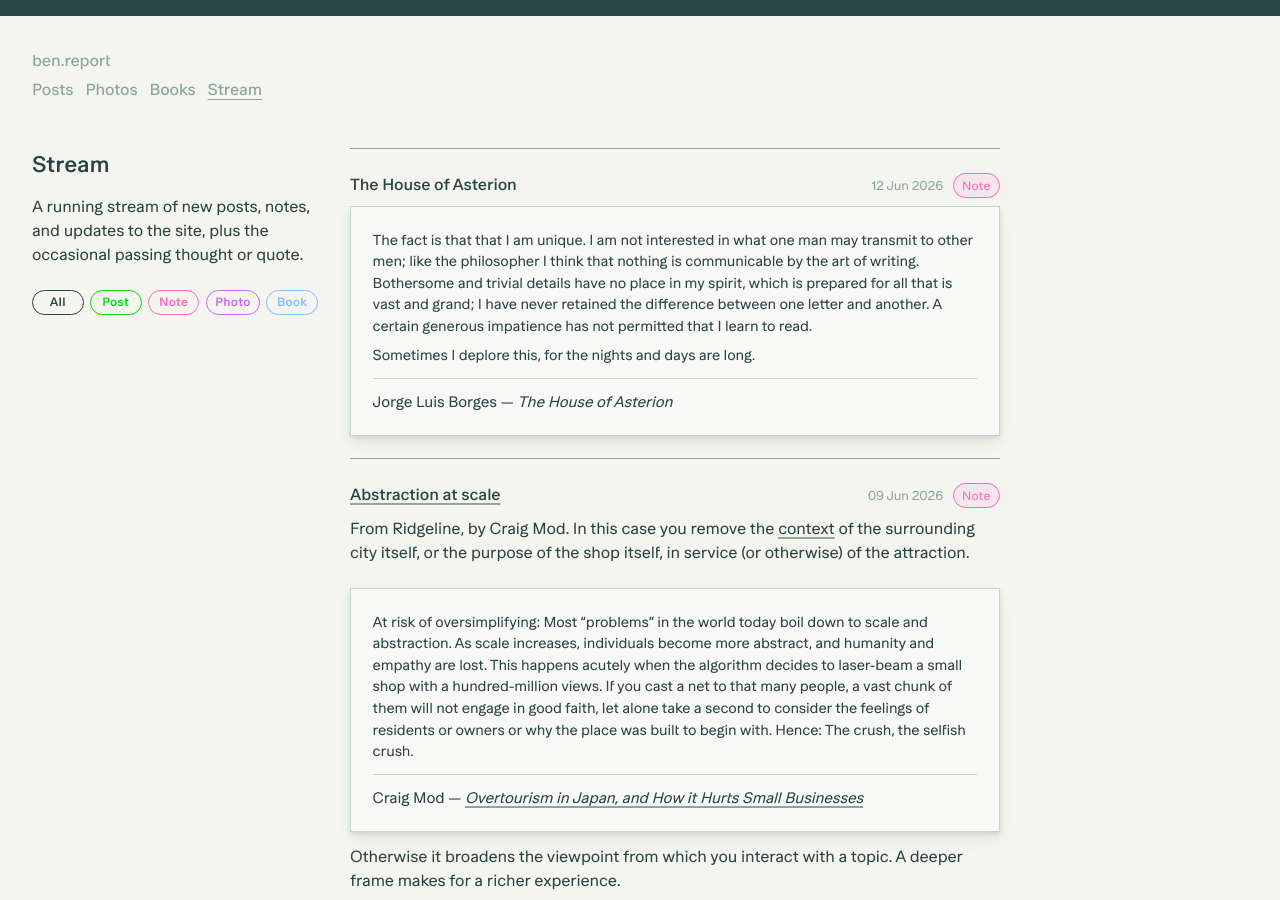
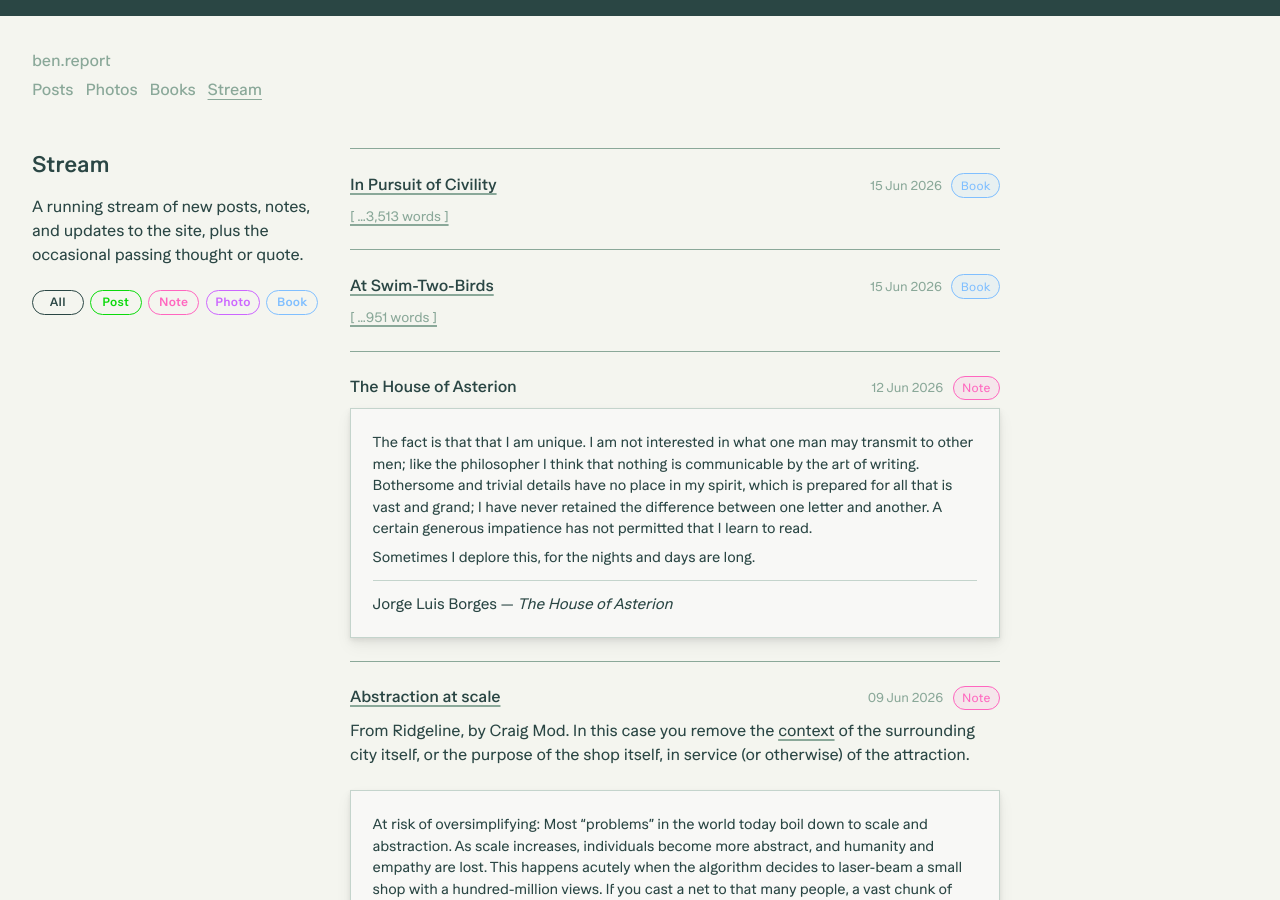
Before and after one commit to penborter/ben-report, a Jekyll site: the page built from _pages/feed.md, in a window 1280 px wide and 900 px high. Built offline with Jekyll 4.4.1, drawn with Linux system fonts in a browser that asks for light colours.

Commit message:
Update stream [skip ci]

```diff
--- a/_data/stream.yml
+++ b/_data/stream.yml
@@ -33,3 +33,11 @@
   ref: "_posts/2025-12-31-Reading-2025.md"
   title: "Reading in 2025 - a review"
   content: "Every year I aim to read about a book a week—normally (almost every year) I fall short, but the goal helps me keep to keep picking up books when I get into a lull without being too dogmatic about it. In 2025 I read 38 books. The full list of that year's books (and all years' books, too) is available at the [Books](/books) link at the top of the sidebar. This post is just a summary of the books, themes, patterns, key quotes, etc., from the past year only and some guiding notes for next year."
+- date: "2026-06-15T12:00:00+10:00"
+  type: "review"
+  ref: "_reviews/At-Swim-Two-Birds.md"
+  title: "At Swim-Two-Birds"
+- date: "2026-06-15T12:00:00+10:00"
+  type: "review"
+  ref: "_reviews/In-Pursuit-of-Civility.md"
+  title: "In Pursuit of Civility"
```
